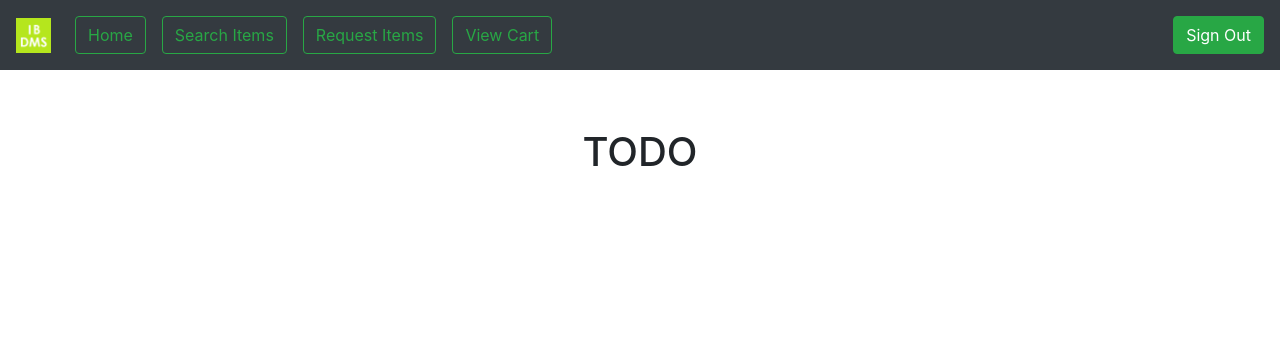
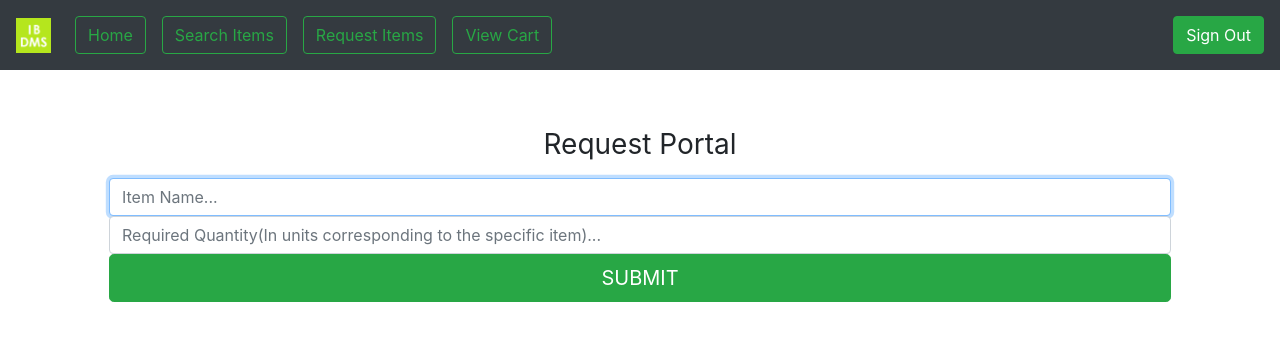
Before and after one commit to huzaifahnadeem/Itwaar-Bazaar-DMS, a Flask app: page /home/customer/1/req_items/ in a window 1280 px wide. Shown: the top 341 px of the page. Run offline with Flask 2, Linux system fonts and the light colour scheme; some libraries are stand-ins or nearby versions.

Commit message:
Use case done: view stock & request item

```diff
--- a/app.py
+++ b/app.py
@@ -139,7 +139,7 @@ def vendor_stock_add(email):
     if request.method == 'POST':
         requestItemName = request.form['itemName']
         requestSellingPrice = float(request.form['sellingPrice'])
-        requestQuantity = int(request.form['quantity'])
+        requestQuantity = float(request.form['quantity'])
 
         if requestQuantity <= 0:
             error = "Quantity should be a positive value."
@@ -163,7 +163,7 @@ def vendor_stock_add(email):
             itemMinPrice = matchedData[3]
             itemMaxPrice = matchedData[2]
 
-            if requestSellingPrice > itemMinPrice:
+            if requestSellingPrice > itemMaxPrice:
                 error = "Selling price is more than maximum allowed price. You will be fined !"
             if requestSellingPrice < itemMinPrice:
                 error = "Selling price is less than minimum allowed price. You will be fined !"
@@ -217,14 +217,25 @@ def vendor_stock_add(email):
 
 @app.route('/home/vendor/<email>/view_stock/', methods=['POST', 'GET'])
 def vendor_stock_view(email):
-    # TODO
-    error = ""
-    success = ""
 
-    if request.method == 'POST':
-        pass
+    # error = ""
+    # success = ""
 
-    return render_template('vendor_stock_view.html', home_url="/home/vendor/" + email, success=success, error=error)
+    vendorName = get_name(email, "vendor")
+    # get stock just join operation
+    conn = sqlite3.connect('IBDMS.db')
+    cur = conn.cursor()
+    myQuery = """ SELECT item_name, item_category,selling_price,quantity,item_units
+                    FROM items natural join overall_stock
+                    where overall_stock.vendor_email = ?"""
+    cursor = cur.execute(myQuery, (email,))
+    resultOfQuery = cursor.fetchall()
+    # columnNames = list(map(lambda x: x[0], cursor.description))
+
+    conn.commit()
+    conn.close()
+
+    return render_template('vendor_stock_view.html', home_url="/home/vendor/" + email, vendorStock=resultOfQuery, vendorName=vendorName)
 
 
 @app.route('/home/vendor/<email>/remove_stock/', methods=['POST', 'GET'])
@@ -334,12 +345,101 @@ def customer_search_items(email):
 
 @app.route('/home/customer/<email>/req_items/', methods=['POST', 'GET'])
 def customer_req_items(email):
-    # TODO
     error = ""
     success = ""
 
     if request.method == 'POST':
-        pass
+        requestItemName = request.form['itemName']
+        requestQuantity = float(request.form['quantity'])
+
+        # if item name not part of allowed items set by govt official then give error
+        conn = sqlite3.connect('IBDMS.db')
+        cur = conn.cursor()
+        myQuery = """ SELECT EXISTS(SELECT 1 FROM items WHERE item_name= ?) """
+        resultTuple = cur.execute(myQuery,
+                                  (requestItemName,)).fetchone()
+        conn.commit()
+        conn.close()
+        itemExists = resultTuple[0]
+        if not itemExists:
+            error = "Requested item not allowed by govt_official to be sold !"
+            return render_template('customer_req_item.html', home_url="/home/customer/" + email, success=success, error=error)
+
+        # if quantity <= 0 then give error
+        if requestQuantity <= 0:
+            error = "Requested Quantity Should Be Positive Integer."
+            return render_template('customer_req_item.html', home_url="/home/customer/" + email, success=success, error=error)
+
+        # check if the requested Quantity is available at itwaar bazaar even if sold by diff vendors with diff small quantities such that all add up to be  >= requestedQuantity
+        conn = sqlite3.connect('IBDMS.db')
+        cur = conn.cursor()
+        myQuery = """ SELECT SUM(quantity) from overall_stock WHERE item_name= ? """
+        resultTuple = cur.execute(myQuery, (requestItemName,)).fetchone()
+        conn.commit()
+        conn.close()
+        currentQuantityAvailable = resultTuple[0]
+
+        if currentQuantityAvailable >= requestQuantity:  # if yes then give error that you can buy the requested quantity from the list of vendors selling this item with this much of current quanitty available
+            error = "Requested quantity already available in Itwaar Bazaar !"
+            quantityAvailable = True
+            # get vendor details who is selling and what quantity
+            # join overall_stock with vendor table on vendor_email where quantity > 0 and item_name = requestItem
+            # extract vendor email,selling price,quantity,vendor name, shop number, start end times, location cordinates
+
+            conn = sqlite3.connect('IBDMS.db')
+            cur = conn.cursor()
+
+            # myQuery = """ SELECT
+            #                 vendor.vendor_name ,overall_stock.selling_price ,overall_stock.quantity,location.shop_number,location.x_coordinate,location.y_coordinate,time_slot.start_time,time_slot.end_time
+            #             FROM
+            #                 vendor cross join overall_stock ON vendor.vendor_email = overall_stock.vendor_email
+            #                 cross join location ON  vendor.location_id = location.location_id
+            #                 cross join time_slot ON location.time_slot_id = time_slot.time_slot_id
+            #             where
+            #                 overall_stock.quantity > 0 And overall_stock.item_name = ?"""
+
+            myQuery = """ SELECT
+                            vendor.vendor_name,vendor.vendor_email ,overall_stock.selling_price ,overall_stock.quantity
+                        FROM
+                            vendor inner join overall_stock ON vendor.vendor_email = overall_stock.vendor_email
+                        where
+                            overall_stock.quantity > 0 And overall_stock.item_name = ?"""
+
+            cursor = cur.execute(myQuery,
+                                 (requestItemName,))
+
+            tableData = cursor.fetchall()
+            # get table column names and remove _ from the columns
+            tableColumns = list(map(lambda x: x[0], cursor.description))
+            tableColumnsList = []
+            for currItem in tableColumns:
+                tempStr = str(currItem).replace("_", " ")
+                tableColumnsList.append(tempStr)
+
+            conn.commit()
+            conn.close()
+            return render_template('customer_req_item.html', home_url="/home/customer/" + email, success=success, error=error, quantityAvailable=quantityAvailable, tableData=tableData, tableColumnsList=tableColumnsList)
+
+        else:  # final case: add to request table and give success message
+
+            # compute reqID
+            myQuery = "select COALESCE(MAX(request_id), 0) from requests"
+            _, tempResult, error = execute_query(myQuery)
+            requestID = tempResult[0][0] + 1
+
+            # insert request
+            conn = sqlite3.connect('IBDMS.db')
+            cur = conn.cursor()
+
+            myQuery = """ INSERT into requests values(?,?,?,?) """
+
+            cur.execute(myQuery, (requestID, requestItemName,
+                                  requestQuantity, False))
+            conn.commit()
+            conn.close()
+            success = "Request Added Successfully !"
+
+            return render_template('customer_req_item.html', home_url="/home/customer/" + email, success=success, error=error)
 
     return render_template('customer_req_item.html', home_url="/home/customer/" + email, success=success, error=error)
 
@@ -431,6 +531,7 @@ def price_bounds(email):
         requestItemCat = request.form['itemCat']
         requestMinPrice = float(request.form['inputMinPrice'])
         requestMaxPrice = float(request.form['inputMaxPrice'])
+        requestItemUnits = (request.form['itemUnits'])
 
         if (requestMinPrice) < 0:
             error = "Min Price cannot be negative!"
@@ -474,9 +575,9 @@ def price_bounds(email):
 
             conn = sqlite3.connect('IBDMS.db')
             cur = conn.cursor()
-            myQuery = """INSERT INTO items (item_name,item_category,max_price,min_price) VALUES ( ?,?,?,?)"""
+            myQuery = """INSERT INTO items (item_name,item_category,max_price,min_price,item_units) VALUES ( ?,?,?,?,?)"""
             cur.execute(myQuery, (requestItemName, requestItemCat,
-                                  requestMaxPrice, requestMinPrice))
+                                  requestMaxPrice, requestMinPrice, requestItemUnits))
 
             conn.commit()
             conn.close()
--- a/templates/customer_req_item.html
+++ b/templates/customer_req_item.html
@@ -1,5 +1,6 @@
 <!doctype html>
 <html lang="en">
+
 <head>
   <meta charset="utf-8">
   <meta name="viewport" content="width=device-width, initial-scale=1, shrink-to-fit=no">
@@ -13,41 +14,107 @@
   <link href="{{ url_for('static', filename='css/home.css') }}" rel="stylesheet">
 
 </head>
+
 <body>
   <nav class="navbar navbar-expand-md navbar-dark bg-dark fixed-top">
-      <a class="navbar-brand" href="{{home_url}}"> <img src="{{ url_for('static', filename='media/logo.bmp') }}" width="35" height="35" alt="logo"></a>
-  <button class="navbar-toggler" type="button" data-toggle="collapse" data-target="#navbarsExampleDefault" aria-controls="navbarsExampleDefault" aria-expanded="false" aria-label="Toggle navigation">
+    <a class="navbar-brand" href="{{home_url}}"> <img src="{{ url_for('static', filename='media/logo.bmp') }}"
+        width="35" height="35" alt="logo"></a>
+    <button class="navbar-toggler" type="button" data-toggle="collapse" data-target="#navbarsExampleDefault"
+      aria-controls="navbarsExampleDefault" aria-expanded="false" aria-label="Toggle navigation">
       <span class="navbar-toggler-icon"></span>
     </button>
 
     <div class="collapse navbar-collapse" id="navbarsExampleDefault">
       <ul class="navbar-nav mr-auto">
         <li class="nav-item active">
-        <a class="nav-link" href="{{home_url}}"><button class="btn btn-outline-success my-2 my-sm-0" >Home</button><span class="sr-only">(current)</span></a>
+          <a class="nav-link" href="{{home_url}}"><button
+              class="btn btn-outline-success my-2 my-sm-0">Home</button><span class="sr-only">(current)</span></a>
         </li>
         <li class="nav-item">
-        <a class="nav-link" href="{{home_url}}/search_items/"><button class="btn btn-outline-success my-2 my-sm-0">Search Items</button></a>
+          <a class="nav-link" href="{{home_url}}/search_items/"><button
+              class="btn btn-outline-success my-2 my-sm-0">Search Items</button></a>
         </li>
         <li class="nav-item">
-        <a class="nav-link" href="{{home_url}}/req_items/"><button class="btn btn-outline-success my-2 my-sm-0">Request Items</button></a>
+          <a class="nav-link" href="{{home_url}}/req_items/"><button
+              class="btn btn-outline-success my-2 my-sm-0">Request Items</button></a>
         </li>
         <li class="nav-item">
-        <a class="nav-link" href="{{home_url}}/cart/"><button class="btn btn-outline-success my-2 my-sm-0">View Cart</button></a>
+          <a class="nav-link" href="{{home_url}}/cart/"><button class="btn btn-outline-success my-2 my-sm-0">View
+              Cart</button></a>
         </li>
       </ul>
-    <a href="/"><button class="btn btn-success my-2 my-sm-0" >Sign Out</button></a>
+      <a href="/"><button class="btn btn-success my-2 my-sm-0">Sign Out</button></a>
     </div>
   </nav>
+
 
   <main role="main" class="container">
 
     <div class="starter-template">
-    <h1>TODO</h1>
+
+      {%if success != "" %}
+      <p class="text-success">{{ success }}</p>
+      {% endif %}
+
+      {%if error != "" %}
+      <p class="text-danger">{{ error }}</p>
+      {% endif %}
+
+      <!--make a form to take in item id,min and max price from user-->
+      <form method="post">
+
+        <h1 class="h3 mb-3 font-weight-normal">Request Portal</h1>
+        <!--The for attribute of <label> must be equal to the id attribute of the related element to bind them together.-->
+        <!--for & id should be same so that they are binded together-->
+        <!--name of input is used when pasing this form in app.py-->
+
+        <label for="itemName" class="sr-only">Item Name</label>
+        <input type="text" name="itemName" id="itemName" class="form-control" placeholder="Item Name..." required
+          autofocus>
+
+        <label for="quantity" class="sr-only">Required Quantity (In units corresponding to the specific item)</label>
+        <input type="text" name="quantity" id="quantity" class="form-control"
+          placeholder="Required Quantity(In units corresponding to the specific item)..." required autofocus>
+
+        <button class="btn btn-lg btn-success btn-block" type="submit">SUBMIT</button>
+      </form>
+
+      <br><br>
+
+      {%if quantityAvailable == true %}
+
+      <h1 class="h3 mb-3 font-weight-normal">List of Vendor's Selling The Requested Item</h1>
+      <!--print allItems list argument....each element of list is a complete row(in a tuple) -->
+      <!--CONVERT THIS PRINT INTO A GOOD LOOKING TABLE-->
+      <table class="table table-striped">
+
+        <tr>
+          {% for heading in tableColumnsList %}
+          <th>{{heading}}</th>
+          {% endfor %}
+        </tr>
+
+        {% for currTuple in tableData %}
+        <tr>
+          {% for currElement in currTuple %}
+          <td> {{currElement}} </td>
+          {% endfor %}
+        </tr>
+        {% endfor %}
+
+      </table>
+
+      {% endif %}
+
+
     </div>
 
   </main>
 
+
   <!-- javascript -->
   <script src="https://code.jquery.com/jquery-3.5.1.slim.min.js"></script>
-      <script>window.jQuery || document.write('<script src="../assets/js/vendor/jquery.slim.min.js"><\/script>')</script><script src="{{ url_for('static', filename='js/bootstrap.bundle.min.js') }}"></script>
+  <script>window.jQuery || document.write('<script src="../assets/js/vendor/jquery.slim.min.js"><\/script>')</script>
+  <script src="{{ url_for('static', filename='js/bootstrap.bundle.min.js') }}"></script>
+
 </html>
--- a/templates/official_prices.html
+++ b/templates/official_prices.html
@@ -93,6 +93,9 @@
         <label for="inputMinPrice" class="sr-only">Min Price</label>
         <input type="text" name="inputMinPrice" id="inputMinPrice" class="form-control" placeholder="Min Price" required
           autofocus>
+        <label for="itemUnits" class="sr-only">Item Units</label>
+        <input type="text" name="itemUnits" id="itemUnits" class="form-control" placeholder="Units..." required
+          autofocus>
 
 
         <button class="btn btn-lg btn-success btn-block" type="submit">UPDATE</button>
@@ -110,6 +113,7 @@
           <th>Item Category</th>
           <th>Max Price</th>
           <th>Min Price</th>
+          <th>Units</th>
         </tr>
 
         {% for currTuple in allItems %}
--- a/templates/vendor_stock_add.html
+++ b/templates/vendor_stock_add.html
@@ -110,6 +110,7 @@
           <th>Item Category</th>
           <th>Max Price</th>
           <th>Min Price</th>
+          <th>Units</th>
         </tr>
 
         {% for currTuple in itemData %}
```
Also changed, not shown: ddl_code.sql (+4 -3 lines), templates/vendor_stock_view.html (+23 -1 lines), IBDMS.db. Lines whose indentation alone changed are shown as unchanged.
